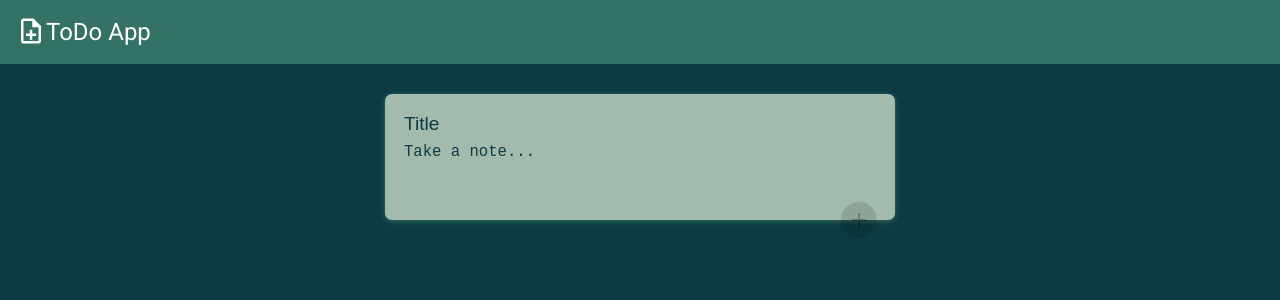
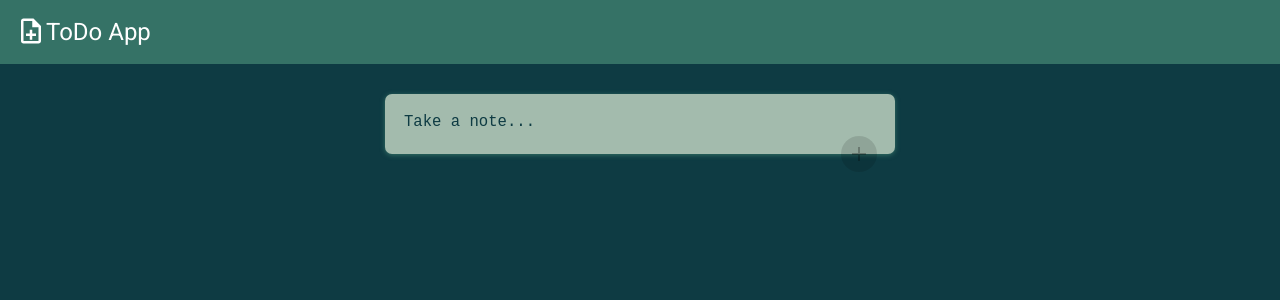
Before and after one commit to b-akanksha/todoapp, a React (Create React App) app: page / in a window 1280 px wide. Shown: the top 300 px of the page. Built offline with nearby package versions, Linux system fonts and the light colour scheme.

Commit message:
animations

```diff
--- a/src/components/Layout/CreateArea/index.js
+++ b/src/components/Layout/CreateArea/index.js
@@ -5,6 +5,7 @@ import "./createArea.css";
 
 const CreateArea = ({ onAdd }) => {
   const [note, setNote] = useState({ title: "", content: "" });
+  const [isExpanded, setIsExpanded] = useState(false);
 
   const handleChange = (e) => {
     const { name, value } = e.target;
@@ -20,9 +21,12 @@ const CreateArea = ({ onAdd }) => {
     setNote({ title: "", content: "" });
   };
 
+  const handleExpand = () => setIsExpanded(true);
+
   return (
     <div>
       <form className="create-note">
+        {isExpanded && (
           <input
             type="text"
             name="title"
@@ -30,9 +34,11 @@ const CreateArea = ({ onAdd }) => {
             onChange={handleChange}
             value={note.title}
           />
+        )}
         <textarea
           name="content"
-          rows={3}
+          rows={isExpanded ? 3 : 1}
+          onClick={handleExpand}
           placeholder="Take a note..."
           onChange={handleChange}
           value={note.content}
```
Lines whose indentation alone changed are shown as unchanged.
